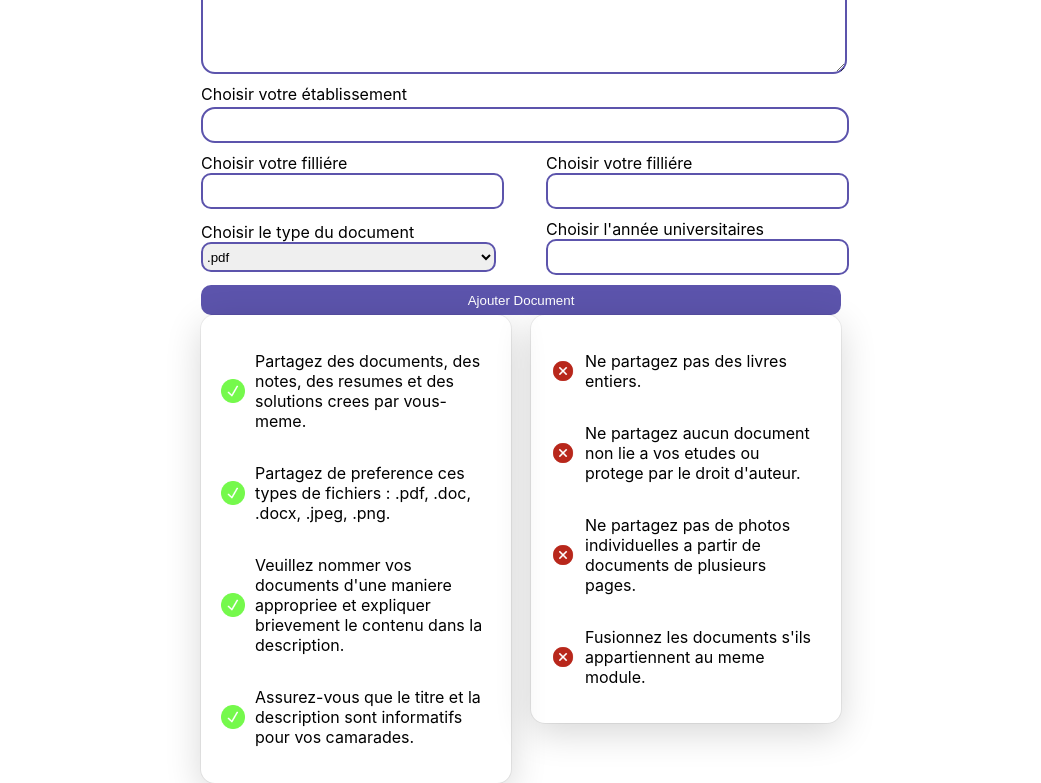
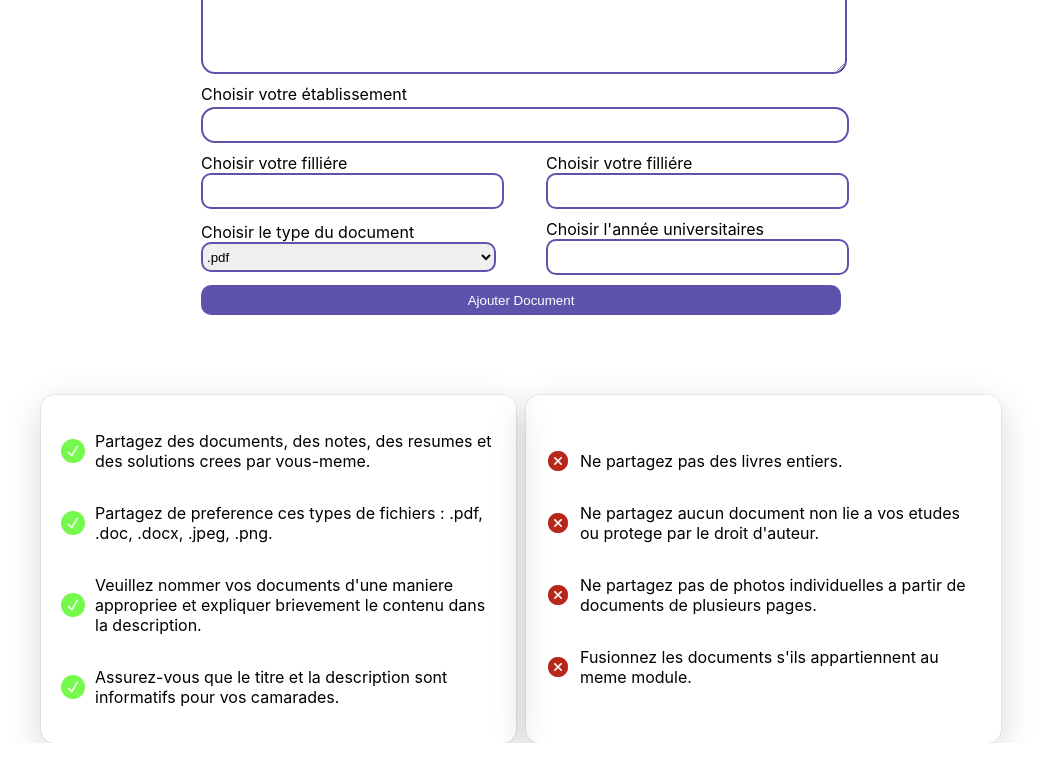
Before and after one commit to you66-s/Archiveum-react, a React (Create React App) app: page / in a window 1280 px wide. Shown: the part 414-1197 px from the top of the page, without its empty margins (119-1160 px from the left). After the commit the page ends 1157 px from the top, so only its background shows below. Built offline with nearby package versions, Linux system fonts and the light colour scheme.

Commit message:
by this commit this page is done

```diff
--- a/src/Pages/Add document/Ajouter_Document.js
+++ b/src/Pages/Add document/Ajouter_Document.js
@@ -14,6 +14,7 @@ function AddDocument() {
     }
 
     return (
+        <>
             <div className="File-container">
                 <div className="upload-box">
                     <img className="upload-img" alt="upload" src={uploadIcon} width="125px" height="125px"/>
@@ -58,6 +59,7 @@ function AddDocument() {
                     <div className="Submit-btn" style={{width: '100%'}}>
                         <button onClick={() => alert('File uploaded')} id="submit-btn" type="submit">Ajouter Document
                         </button>
+                    </div>
                 </div>
             </div>
             <div className="conditions-Sec">
@@ -107,7 +109,7 @@ function AddDocument() {
                     </div>
                 </div>
             </div>
-        </div>
+        </>
     )
 }
 
--- a/src/Pages/Add document/addDoc.css
+++ b/src/Pages/Add document/addDoc.css
@@ -95,11 +95,14 @@ button#submit-btn{
     background-color: #5C54AC;
 }
 div.conditions-Sec{
-    width: 100%;
+    width: 75%;
     display: flex;
     flex-direction: row;
-    justify-content: space-between;
-    gap: 20px;
+    justify-content: space-evenly;
+    margin-top: 80px;
+    gap: 10px;
+    margin-right: auto;
+    margin-left: auto;
 }
 div.positive-sec{
     width: 450px;
@@ -110,8 +113,11 @@ div.positive-sec{
 }
 div.negative-sec{
     width: 450px;
-    height: fit-content;
+    height: inherit;
     border-radius: 14px;
     padding: 20px;
     box-shadow: rgba(0, 0, 0, 0.16) 0px 10px 36px 0px, rgba(0, 0, 0, 0.06) 0px 0px 0px 1px;
+    display: flex;
+    flex-direction: column;
+    justify-content: center;
 }
```
Lines whose indentation alone changed are shown as unchanged.
